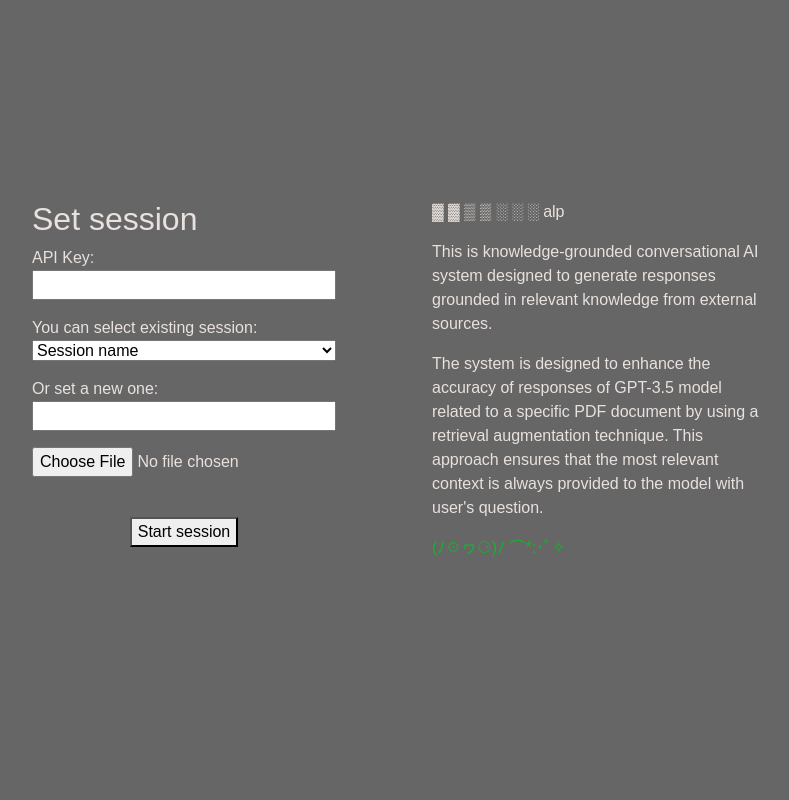
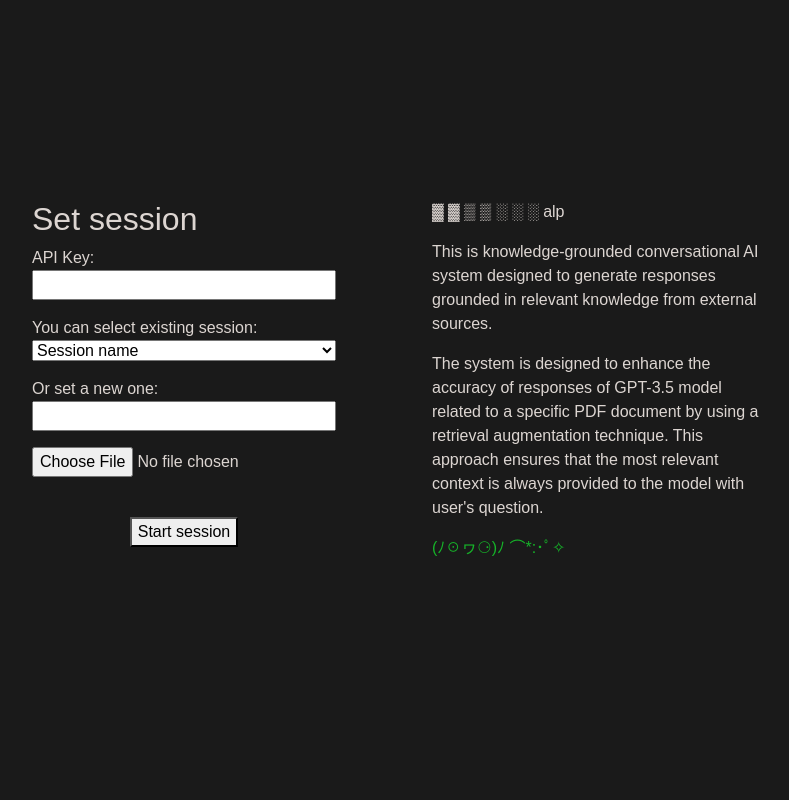
Before and after one commit to rpast/ALP, a Flask app: page / in a window 1280 px wide. Shown: the whole page, without its empty margins (240-1029 px from the left). Run offline with Flask 2, Linux system fonts and the light colour scheme; data that the repository does not hold is empty.

Commit message:
stylefix

```diff
--- a/static/styles/style.css
+++ b/static/styles/style.css
@@ -2,7 +2,7 @@ html, body {
     height: 100%;
     margin: 0;
     padding: 0;
-    background-color: #0000005e;
+    background-color: #000000ad;
     font-family: 'Arial', 'Helvetica', sans-serif;
     color: #fff7f2d9;
 }
```
